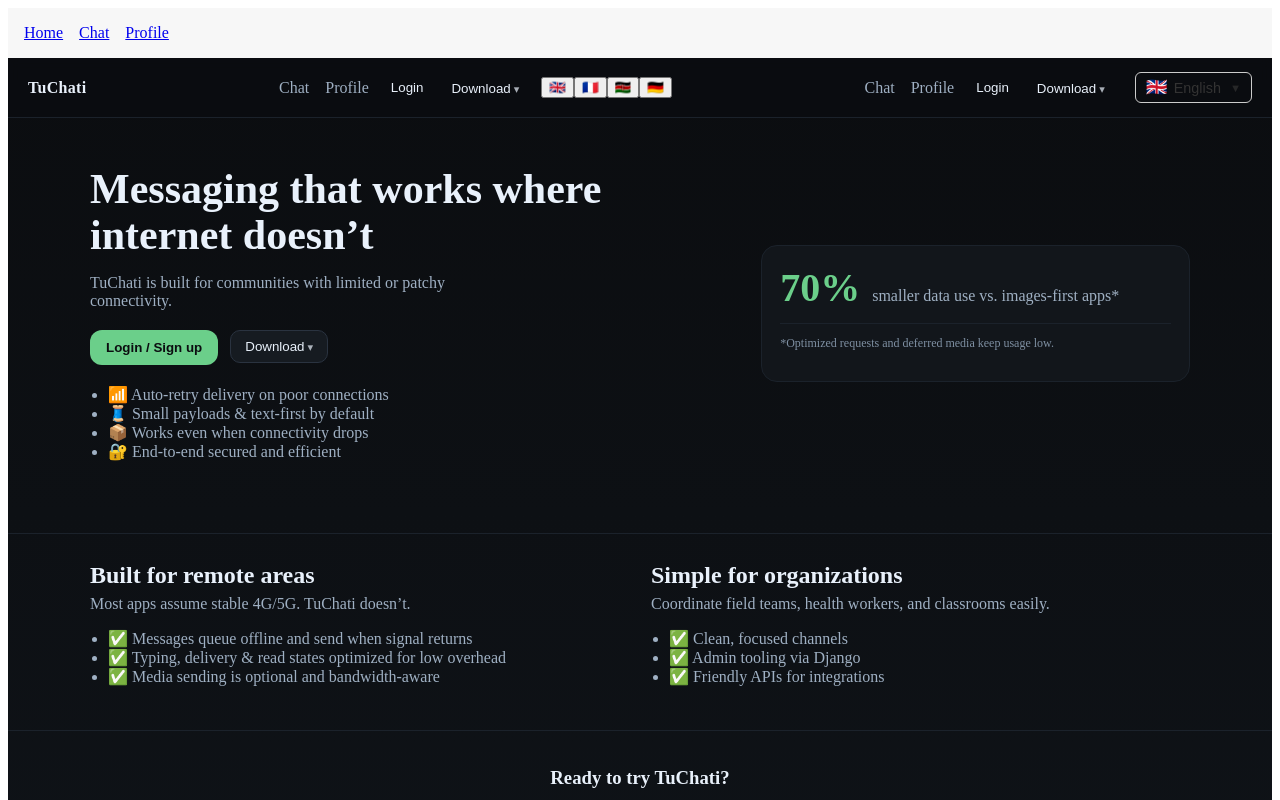
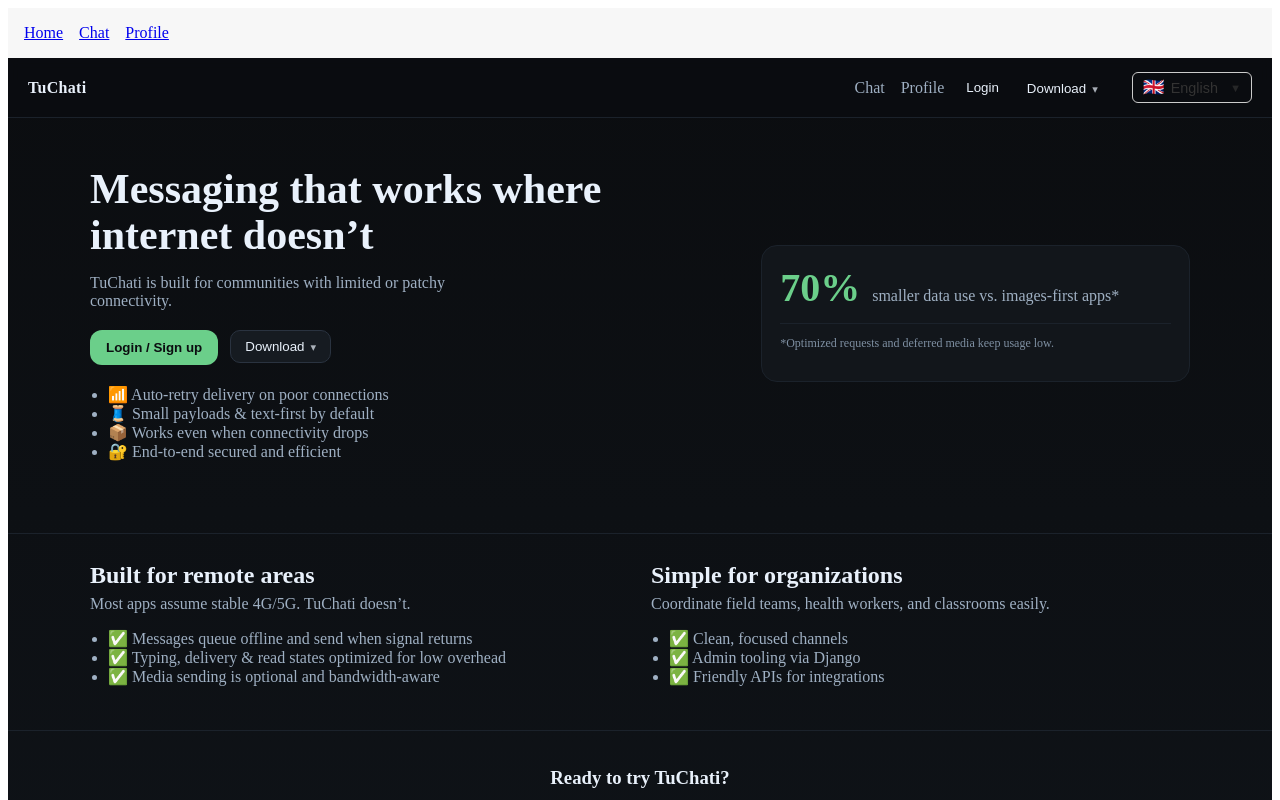
Before and after one commit to MarcelBag/TuChati, a React (Vite) app in the folder frontend/web/: page / in a window 1280 px wide. Shown: the top 800 px of the page. Built offline with nearby package versions, Linux system fonts and the light colour scheme.

Commit message:
frontend kikoff 18n

```diff
--- a/frontend/web/src/i18n.ts
+++ b/frontend/web/src/i18n.ts
@@ -2,7 +2,7 @@
 import i18n from 'i18next'
 import { initReactI18next } from 'react-i18next'
 
-// Import JSON translation files
+// Import translation JSONs
 import en from './locales/en.json'
 import fr from './locales/fr.json'
 import sw from './locales/sw.json'
@@ -17,8 +17,8 @@ i18n
       sw: { translation: sw },
       de: { translation: de },
     },
-    lng: localStorage.getItem('lang') || 'en', // Start language
-    fallbackLng: 'en',                        // If missing key
+    lng: localStorage.getItem('lang') || 'en',
+    fallbackLng: 'en',
     interpolation: { escapeValue: false },
   })
 
--- a/frontend/web/src/pages/Home.tsx
+++ b/frontend/web/src/pages/Home.tsx
@@ -23,26 +23,7 @@ export default function Home() {
         <div className="brand">
           <span className="logo">TuChati</span>
         </div>
-        <nav className="nav-right" aria-label="Primary">
-          <Link className="nav-link" to="/chat">{t('nav.chat')}</Link>
-          <Link className="nav-link" to="/profile">{t('nav.profile')}</Link>
-          <button
-            className="link-btn"
-            type="button"
-            onClick={() => setAuthOpen(true)}
-            aria-haspopup="dialog"
-          >
-            {t('nav.login')}
-          </button>
-          <DownloadMenu />
-          {/* Language Switcher */}
-          <div className="lang-switch">
-            <button onClick={() => changeLanguage('en')}>🇬🇧</button>
-            <button onClick={() => changeLanguage('fr')}>🇫🇷</button>
-            <button onClick={() => changeLanguage('sw')}>🇰🇪</button>
-            <button onClick={() => changeLanguage('de')}>🇩🇪</button>
-          </div>
-        </nav>
+
         <nav className="nav-right" aria-label="Primary">
         <Link className="nav-link" to="/chat">{t('nav.chat')}</Link>
         <Link className="nav-link" to="/profile">{t('nav.profile')}</Link>
--- a/frontend/web/src/shared/LanguageSwitcher.css
+++ b/frontend/web/src/shared/LanguageSwitcher.css
@@ -1,7 +1,7 @@
 .lang-switcher {
   position: relative;
   display: inline-block;
-  margin-left: 0.5rem;
+  margin-left: 0.75rem;
 }
 
 .lang-btn {
@@ -15,6 +15,7 @@
   gap: 6px;
   font-size: 0.9rem;
   color: #333;
+  transition: border-color 0.2s ease;
 }
 
 .lang-btn:hover {
@@ -27,7 +28,6 @@
 
 .caret {
   font-size: 0.7rem;
-  margin-left: 3px;
   opacity: 0.7;
 }
 
@@ -38,11 +38,12 @@
   background: #fff;
   border: 1px solid #ccc;
   border-radius: 6px;
-  box-shadow: 0 2px 10px rgba(0, 0, 0, 0.1);
+  box-shadow: 0 3px 10px rgba(0, 0, 0, 0.1);
   list-style: none;
   padding: 4px 0;
   margin: 4px 0 0;
   z-index: 10;
+  animation: fadeIn 0.15s ease-in-out;
 }
 
 .lang-item {
@@ -62,3 +63,14 @@
 .lang-item:hover {
   background: #f5f5f5;
 }
+
+@keyframes fadeIn {
+  from {
+    opacity: 0;
+    transform: translateY(-4px);
+  }
+  to {
+    opacity: 1;
+    transform: translateY(0);
+  }
+}
--- a/frontend/web/src/shared/LanguageSwitcher.tsx
+++ b/frontend/web/src/shared/LanguageSwitcher.tsx
@@ -15,6 +15,7 @@ export default function LanguageSwitcher() {
   const [open, setOpen] = useState(false)
   const [currentLang, setCurrentLang] = useState(i18n.language || 'en')
 
+  // Load saved language on mount
   useEffect(() => {
     const savedLang = localStorage.getItem('lang')
     if (savedLang && savedLang !== currentLang) {
@@ -23,11 +24,13 @@ export default function LanguageSwitcher() {
     }
   }, [])
 
+  // Handle change
   const changeLang = (lng: string) => {
-    i18n.changeLanguage(lng)
-    setCurrentLang(lng)
-    localStorage.setItem('lang', lng)
-    setOpen(false)
+    i18n.changeLanguage(lng).then(() => {
+      setCurrentLang(lng)
+      localStorage.setItem('lang', lng)
+      setOpen(false)
+    })
   }
 
   const current = LANGS.find((l) => l.code === currentLang) || LANGS[0]
```
Lines whose indentation alone changed are shown as unchanged.
